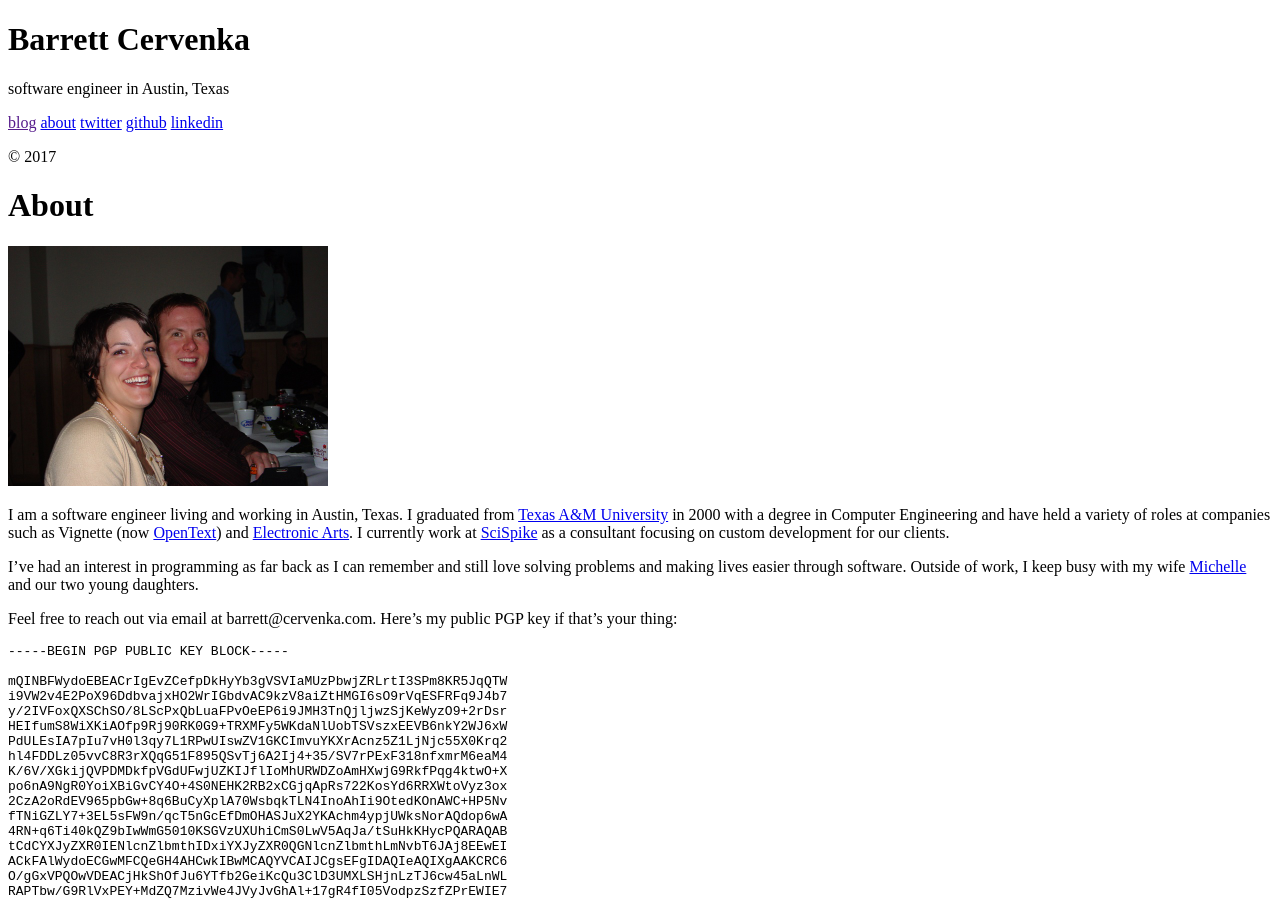
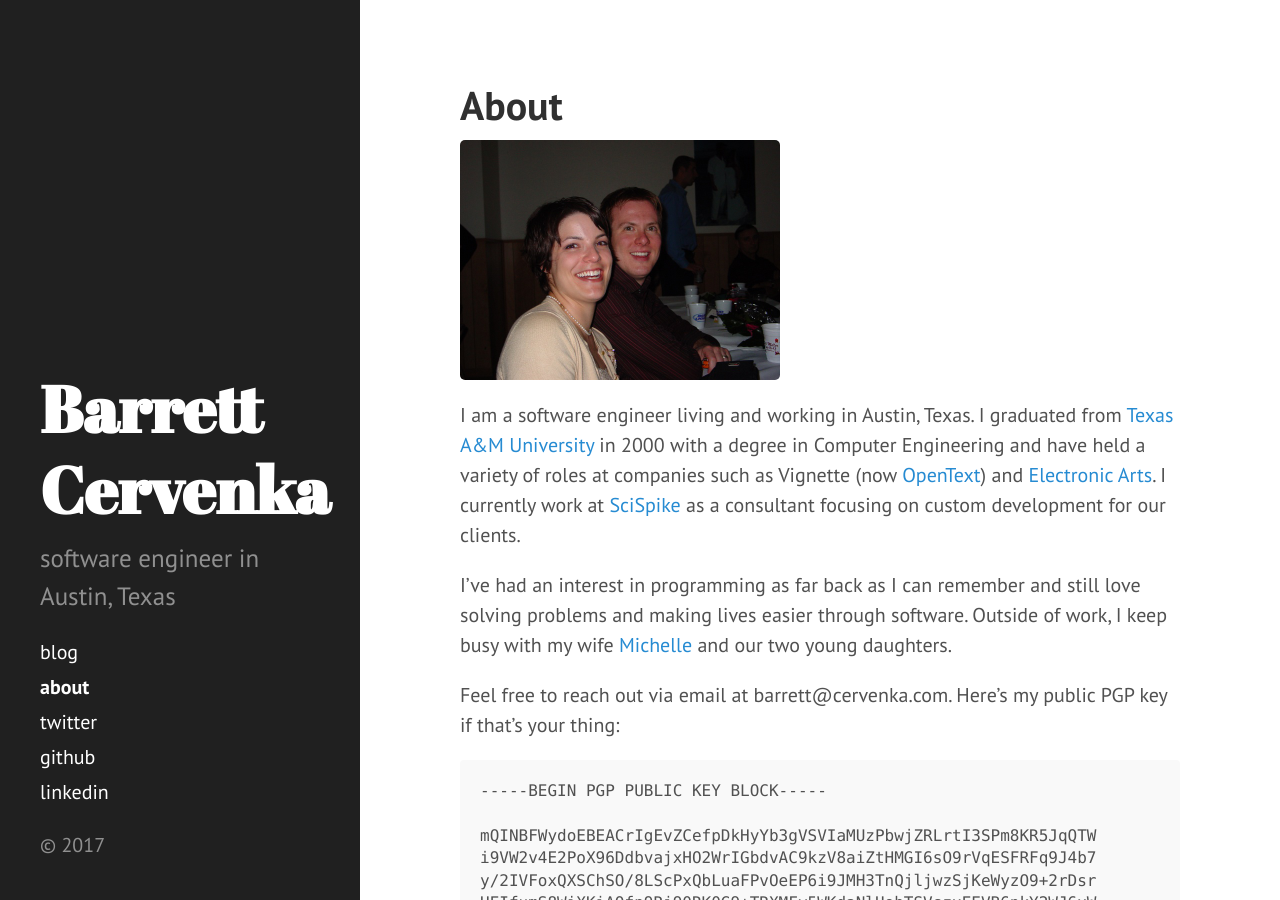
Before and after one commit to barrettc/barrettc.github.io, a Jekyll site: the page built from about.md, in a window 1280 px wide and 900 px high. Built offline with Jekyll 4.4.1, drawn with Linux system fonts in a browser that asks for light colours.

Commit message:
hopefully fixing github pages behavior changes with site.baseurl

```diff
--- a/_config.yml
+++ b/_config.yml
@@ -9,7 +9,7 @@
 title:            Barrett Cervenka
 description:      'software engineer in Austin, Texas'
 url:              http://barrettcervenka.com
-baseurl:          /
+baseurl:          ""
 
 author:
   name:           'Barrett Cervenka'
--- a/_includes/head.html
+++ b/_includes/head.html
@@ -12,11 +12,11 @@
     {% endif %}
   </title>
 
-  <link rel="stylesheet" href="{{ site.baseurl }}public/css/poole.css">
-  <link rel="stylesheet" href="{{ site.baseurl }}public/css/syntax.css">
-  <link rel="stylesheet" href="{{ site.baseurl }}public/css/hyde.css">
+  <link rel="stylesheet" href="/{{ site.baseurl }}public/css/poole.css">
+  <link rel="stylesheet" href="/{{ site.baseurl }}public/css/syntax.css">
+  <link rel="stylesheet" href="/{{ site.baseurl }}public/css/hyde.css">
   <link rel="stylesheet" href="http://fonts.googleapis.com/css?family=PT+Sans:400,400italic,700|Abril+Fatface">
-  <link rel="shortcut icon" href="{{ site.baseurl }}public/favicon.ico">
+  <link rel="shortcut icon" href="/{{ site.baseurl }}public/favicon.ico">
   <link rel="alternate" type="application/rss+xml" title="RSS" href="/atom.xml">
   <script type="text/javascript">
     var _gaq = _gaq || [];
```
